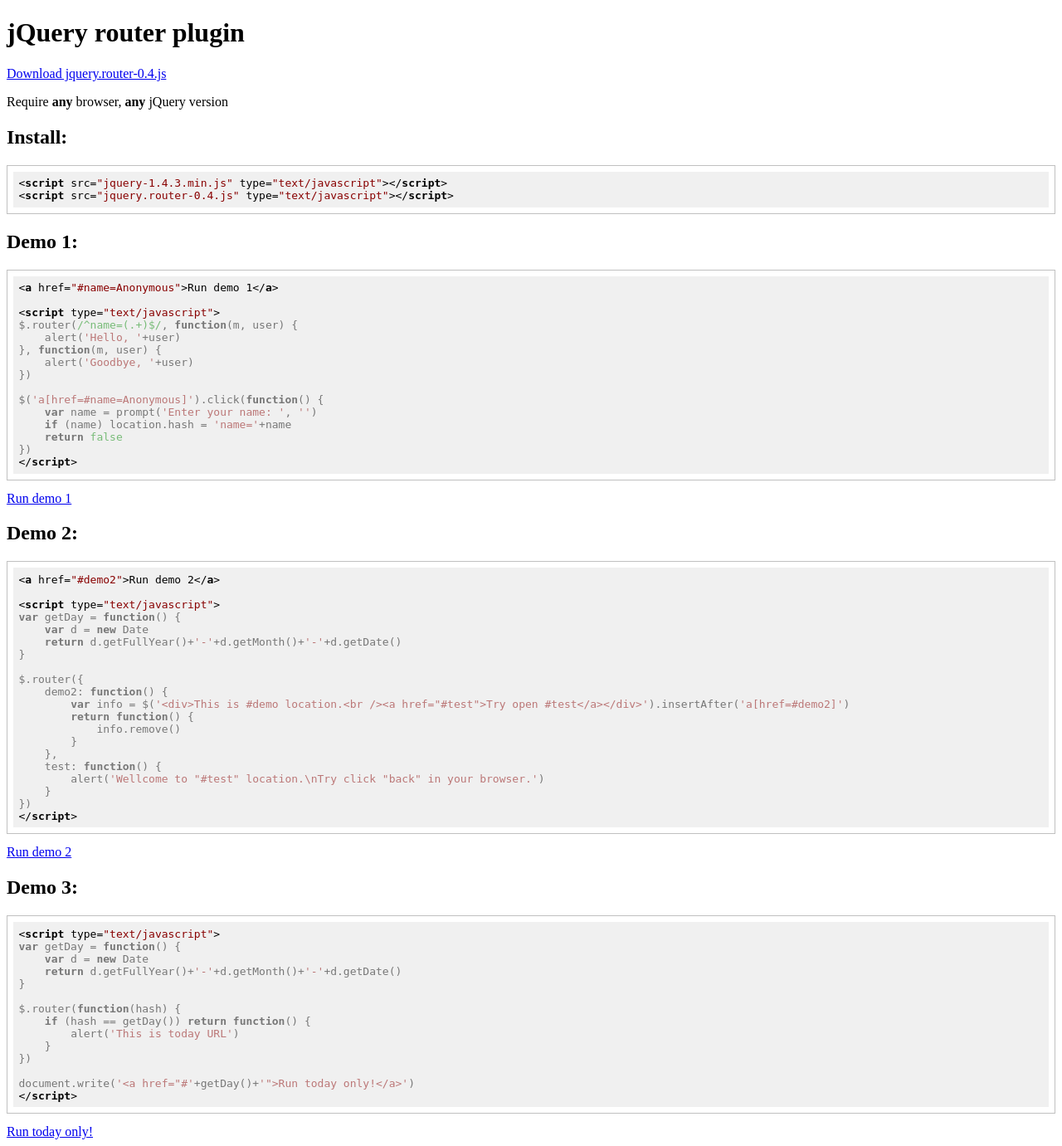
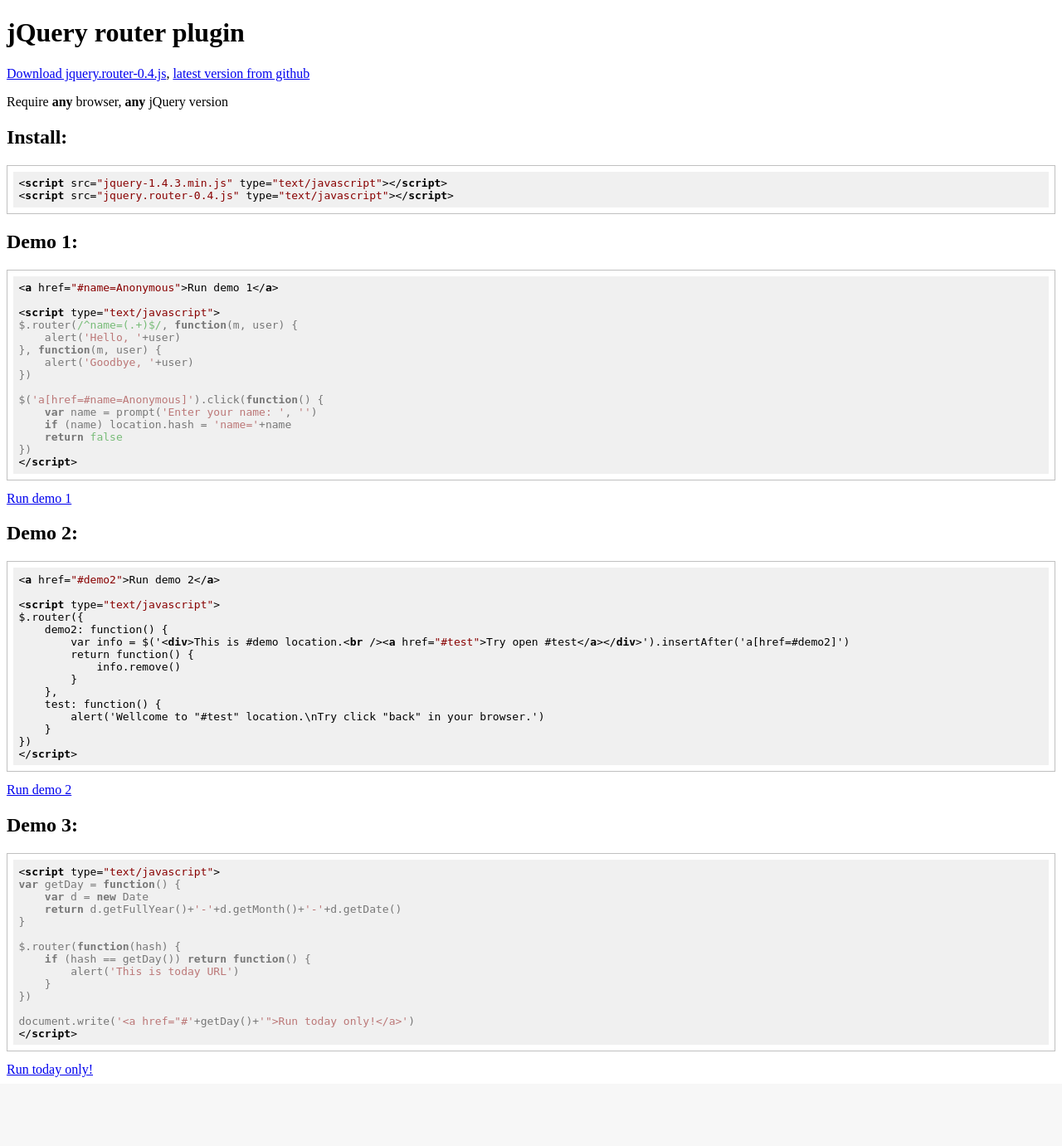
Before and after one commit to Ti-webdev/jquery.router, a PHP site: page / in a window 1280 px wide. Shown: the whole page at 83% size. After the commit the page ends 1298 px from the top, so only its background shows below. Run offline with PHP 8.4, Linux system fonts and the light colour scheme.

Commit message:
add link to github, remove getDay in demo2

```diff
--- a/demo2.html
+++ b/demo2.html
@@ -1,11 +1,6 @@
 <a href="#demo2">Run demo 2</a>
 
 <script type="text/javascript">
-var getDay = function() {
-	var d = new Date
-	return d.getFullYear()+'-'+d.getMonth()+'-'+d.getDate()
-}
-
 $.router({
 	demo2: function() {
 		var info = $('<div>This is #demo location.<br /><a href="#test">Try open #test</a></div>').insertAfter('a[href=#demo2]')
--- a/index.php
+++ b/index.php
@@ -19,7 +19,8 @@ header('Content-Type: text/html; charset=UTF-8');
 </head>
 <body>
 	<h1>jQuery router plugin</h1>
-	<a href="jquery.router-0.4.js">Download jquery.router-0.4.js</a>
+	<a href="jquery.router-0.4.js">Download jquery.router-0.4.js</a>,
+	<a href="https://github.com/Ti-webdev/jquery.router/raw/master/jquery.router-0.4.js">latest version from github</a>
 	<p>Require <b>any</b> browser, <b>any</b> jQuery version</p>
 
 	<h2>Install:</h2>
```
